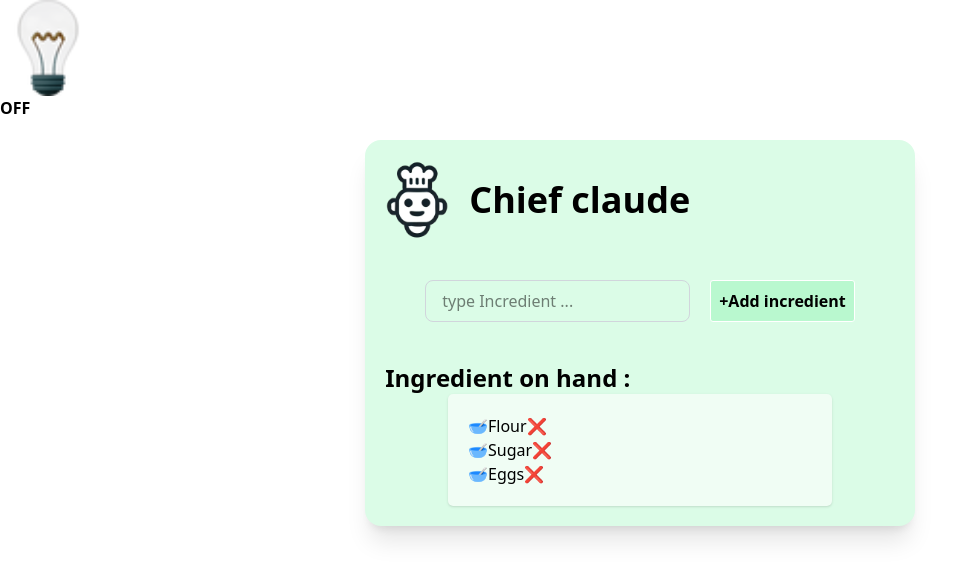
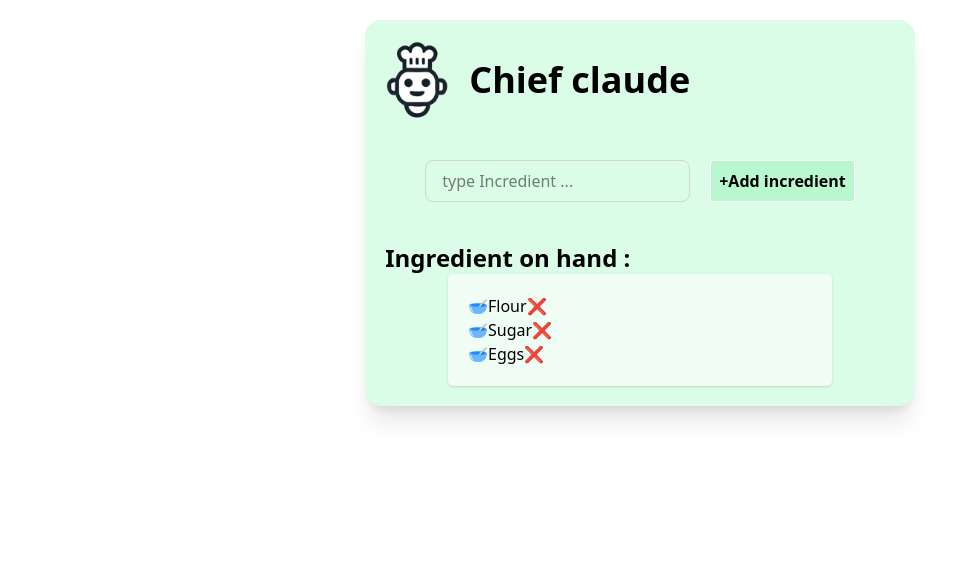
Before and after one commit to didier-bazayesu/add-ingredients, a React (Vite) app: page / in a window 1280 px wide. Shown: the top 580 px of the page, without its empty margins (0-977 px from the left). Built offline with nearby package versions, Linux system fonts and the light colour scheme.

Commit message:
feat: removing unwanted component

```diff
--- a/src/App.jsx
+++ b/src/App.jsx
@@ -1,6 +1,6 @@
-import React, { useState } from 'react'
 import HeaderIncredient from './components/HeaderIncredient'
-import ChangeBulb from './components/changeBulb'
+
+
 
 
 function App() {
@@ -9,8 +9,9 @@ function App() {
 
   return (
     <div>
-       <ChangeBulb/>
-      <HeaderIncredient/>
+
+      <HeaderIncredient />
+
     </div>
   )
 }
--- a/src/components/ChangeBulb.jsx
+++ /dev/null
@@ -1,34 +0,0 @@
-
-import { useState ,useEffect} from 'react'
-import icon8 from '../assets/icon8.png'
-import iconOn from '../assets/on.png'
-
-function ChangeBulb() {
-    const[isOn , setIsOn] =  useState(false);
-    const[lightChange , setChange] = useState("OFF");
-    useEffect(()=>{
-         setChange(isOn ? "ON" : "OFF");
-    },[isOn])
-
-
-  function changeBulbState(){
-
-         setIsOn(change=> !change);
-  }
-  return (
-    <div>
-      <img src={isOn ? iconOn :icon8} alt=""
-        className={`w-24 transition-all duration-500 ${isOn ? "filter brightness-200 bg-amber-500" : "filter brightness-50"
-          }`}
-        />
-        <button onClick={changeBulbState} className='font-bold cursor-pointer
-        '>{lightChange}</button>
-
-
-    </div>
-
-
-  )
-}
-
-export default ChangeBulb
--- a/src/components/HowManyTime.jsx
+++ /dev/null
@@ -1,24 +0,0 @@
-import React from 'react'
-import { useState } from 'react'
-
-function HowManyTime() {
-    let[count ,setCOunt] = useState(0);
-
-    function addCount(){
-        setCOunt(prev=> prev+1);
-    }
-
-    function substract() {
-        setCOunt(prev => prev - 1);
-    }
-
-    return (
-        <section className="flex items-center justify-center">
-            <button className="bg-black text-white rounded-full w-12 h-12 -mr-2  cursor-pointer" onClick={addCount}>+</button>
-            <button className="bg-red-500 text-white rounded-full w-24 h-24 ">{ count > 1 ? `${count} counts`: `${count} count`} </button>
-            <button className="bg-black text-white rounded-full w-12 h-12 -ml-2 cursor-pointer" onClick={substract}>-</button>
-        </section>
-    )
-}
-
-export default HowManyTime
--- a/src/components/RenderAtTime.jsx
+++ /dev/null
@@ -1,25 +0,0 @@
-import React from 'react'
-
-import { useState } from 'react'
-
-function RenderAtTime() {
-    let [renderData , setRenderData] = useState([]);
-
-    const allFavoriteThings = ["💦🌹", "😺", "💡🫖", "🔥🧤", "🟤🎁",
-        "🐴", "🍎🥧", "🚪🔔", "🛷🔔", "🥩🍝"]
-
-        function handleClick(){
-            setRenderData(prev => [...prev, <h1>{allFavoriteThings[prev.length]}</h1>]);
-        }
-
-  return (
-
-    <div>
-        <button onClick={handleClick} className='font-bold p-2 bg-black text-white cursor-pointer rounded-[5px]'>Click to add!</button>
-        <div>{renderData}</div>
-
-    </div>
-  )
-}
-
-export default RenderAtTime
--- a/src/components/Userdetails.jsx
+++ /dev/null
@@ -1,24 +0,0 @@
-import React from 'react'
-import { useState } from 'react'
-
-function Userdetails() {
-    const chefs = [{ isStarfilled: false, name: "Chef Claude", emojiNotFilled:"★", role: "Head Chef", star: "⭐",specialty: "French Cuisine",experience: 15, yearsrestaurant: "La Gourmet Kitchen",emoji: "🧑‍🍳"}];
-    let[detailChief , setDetailChief] = useState(chefs);
-
-
-  return (
-    <>
-        {detailChief.map((elem,index)=> <div>
-                                            <h1>{elem.emoji}</h1> <br />
-
-                                            <p1>chief {elem.isStarfilled? elem.emoji : elem.emojiNotFilled}</p1> <br />
-                                            <button>{elem.star}</button> <br />
-
-                                        </div>)
-        }
-
-    </>
-  )
-}
-
-export default Userdetails
```
